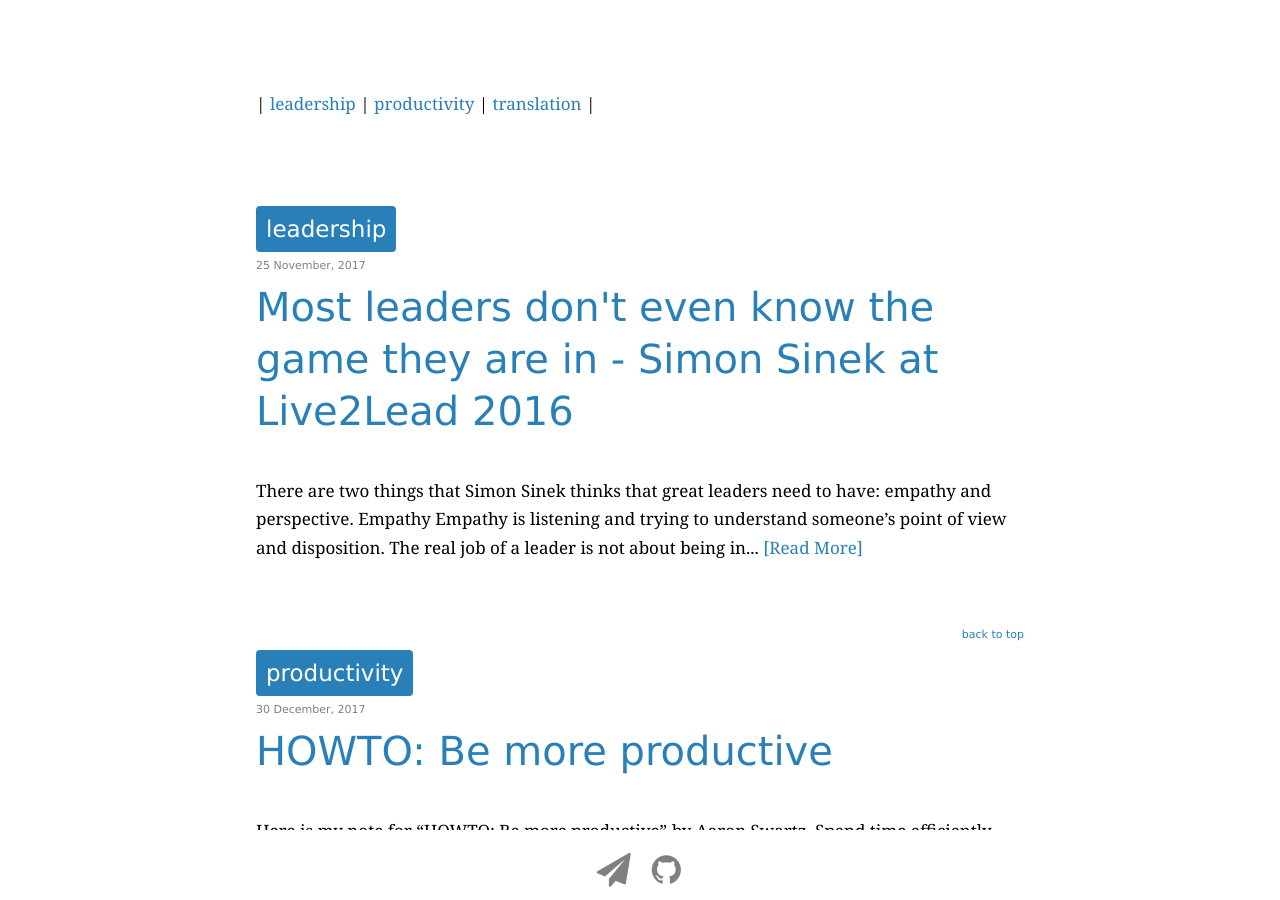
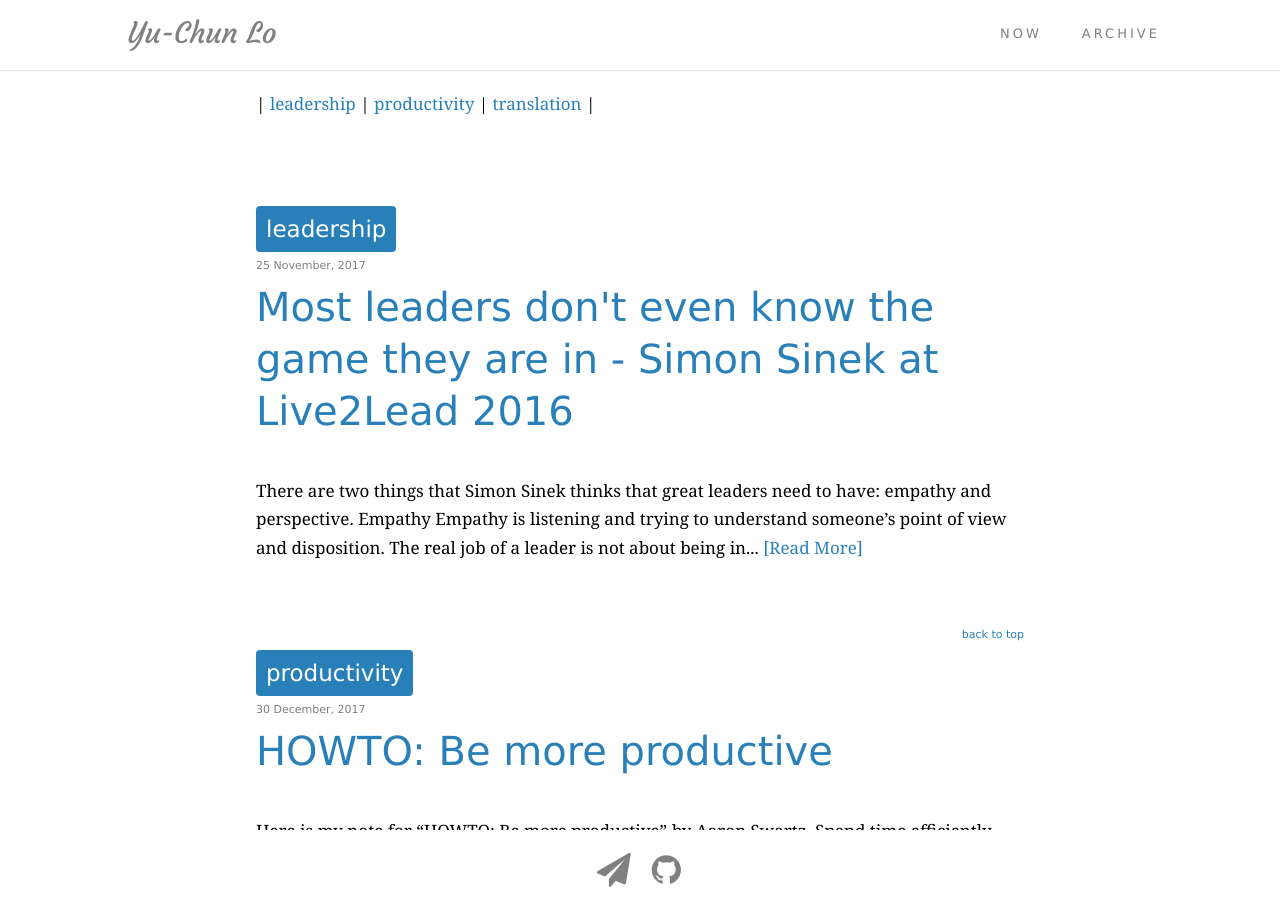
Before and after one commit to yuchunlo/yuchunlo.github.io, a Jekyll site: the page built from other/archive.html, in a window 1280 px wide and 900 px high. Built offline with Jekyll 4.4.1, drawn with Linux system fonts in a browser that asks for light colours; nearby versions of some CDN libraries.

Commit message:
Update head.html

```diff
--- a/_includes/head.html
+++ b/_includes/head.html
@@ -23,7 +23,7 @@
   </head>
   <body>
     <div class="container">
-    {% if page.layout == 'post' or page.url == '/' or page.url == 'archive' %}
+    {% if page.layout == 'post' or page.url == '/' or page.url == '/archive/' %}
       <div class="main-nav">
         <div id="brand"><a href="/">Yu-Chun Lo</a></div>
         <ul class="none">
```
